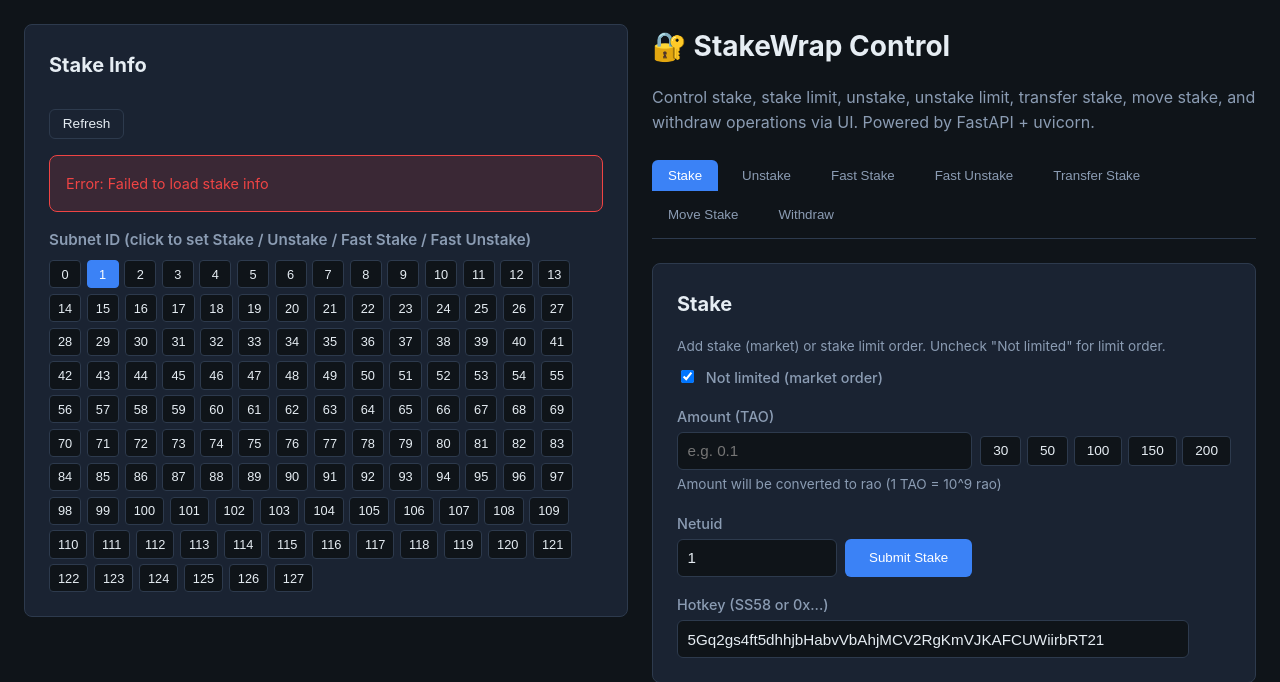
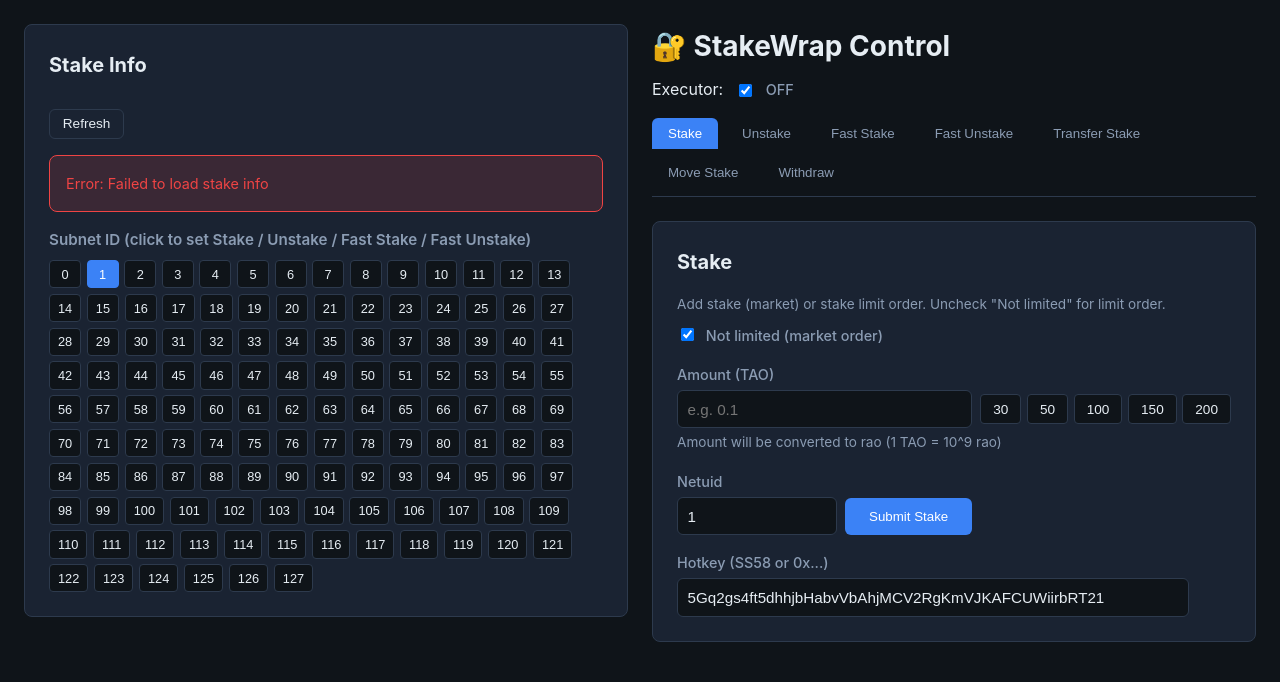
Before and after one commit to alpha-trading-com/evm-staking-v3, a FastAPI app: template app/templates/index.html in a window 1280 px wide. Shown: the top 682 px of the page. Run offline with FastAPI, Linux system fonts and the light colour scheme; the template is opened without the code that fills it, so the values that code supplies are empty; parts of the project's set-up code (start-up, migrations or seed data) failed here and were passed over.

Commit message:
feat: implement executor control functionality with API endpoints for status and enabling/disabling, and update UI for executor management

```diff
--- a/app/main.py
+++ b/app/main.py
@@ -8,10 +8,12 @@ Or: ./run_server.sh
 """
 import asyncio
 import io
+import json
 import os
 import sys
 import contextlib
 import threading
+import time
 from pathlib import Path
 
 _REPO_ROOT = Path(__file__).resolve().parent.parent
@@ -61,6 +63,7 @@ from utils.tolerance import (
     get_stake_min_tolerance,
     get_unstake_min_tolerance,
 )
+from bt_utils.constants import EXECUTOR_ENABLED_FILENAME, EXECUTOR_HEARTBEAT_FILENAME
 from bt_utils.fast_stake_unstake import (
     fast_stake_async,
     fast_unstake_async,
@@ -161,6 +164,70 @@ async def root(_: str = Depends(get_current_username)):
 @app.get("/ui", response_class=HTMLResponse)
 async def index(request: Request, _: str = Depends(get_current_username)):
     return templates.TemplateResponse("index.html", {"request": request})
+
+
+EXECUTOR_ACTIVE_MAX_AGE_SEC = 60  # Consider executor "active" (submitting) if heartbeat newer than this
+
+def _read_executor_enabled() -> bool:
+    path = _REPO_ROOT / EXECUTOR_ENABLED_FILENAME
+    if not path.is_file():
+        return True
+    try:
+        with open(path) as f:
+            return json.load(f).get("enabled", True)
+    except Exception:
+        return True
+
+
+@app.get("/api/executor-status")
+async def api_executor_status(_: str = Depends(get_current_username)):
+    """Return executor on/off (UI toggle) and whether it's active (heartbeat recent)."""
+    enabled = _read_executor_enabled()
+    heartbeat_path = _REPO_ROOT / EXECUTOR_HEARTBEAT_FILENAME
+    try:
+        if not heartbeat_path.is_file():
+            active = False
+            age_sec = None
+            last_block = None
+        else:
+            mtime = heartbeat_path.stat().st_mtime
+            age_sec = time.time() - mtime
+            active = enabled and age_sec <= EXECUTOR_ACTIVE_MAX_AGE_SEC
+            with open(heartbeat_path) as f:
+                data = json.load(f)
+            last_block = data.get("last_block")
+        if not enabled:
+            msg = "Executor is OFF. Turn ON so fast stake/unstake are applied (auto_execute.py must be running)."
+        elif not active:
+            msg = "Executor ON but no recent heartbeat. Run python bt_utils/auto_execute.py."
+        else:
+            msg = "Executor ON and active."
+        return {
+            "ok": True,
+            "executor_enabled": enabled,
+            "executor_active": active,
+            "last_block": last_block,
+            "last_seen_ago_sec": round(age_sec, 1) if age_sec is not None else None,
+            "message": msg,
+        }
+    except Exception as e:
+        return {"ok": True, "executor_enabled": enabled, "executor_active": False, "message": str(e)}
+
+
+class SetExecutorEnabledBody(BaseModel):
+    enabled: bool
+
+
+@app.post("/api/set-executor-enabled")
+async def api_set_executor_enabled(body: SetExecutorEnabledBody, _: str = Depends(get_current_username)):
+    """Turn executor (execute() submissions) on or off. auto_execute.py reads this file each block."""
+    path = _REPO_ROOT / EXECUTOR_ENABLED_FILENAME
+    try:
+        with open(path, "w") as f:
+            json.dump({"enabled": body.enabled}, f)
+        return {"ok": True, "executor_enabled": body.enabled}
+    except Exception as e:
+        return JSONResponse({"ok": False, "error": str(e)}, status_code=500)
 
 
 @app.get("/api/status")
--- a/app/templates/index.html
+++ b/app/templates/index.html
@@ -135,11 +135,14 @@
       </div>
       <div class="main-right">
         <h1>🔐 StakeWrap Control</h1>
-        <p style="color: var(--muted); margin-bottom: 1.5rem;">
-          Control stake, stake limit, unstake, unstake limit, transfer stake, move stake, and withdraw operations via UI.
-          Powered by FastAPI + uvicorn.
-        </p>
-
+        <div class="executor-control" style="display: flex; align-items: center; gap: 0.75rem; margin-bottom: 1rem; flex-wrap: wrap;">
+          <span>Executor:</span>
+          <label style="margin: 0; display: flex; align-items: center; gap: 0.35rem;">
+            <input id="executor-enabled" type="checkbox" onchange="setExecutorEnabled(this.checked)" />
+            <span id="executor-enabled-label">ON</span>
+          </label>
+          <span id="executor-status-msg" class="hint" style="margin: 0;"></span>
+        </div>
         <div class="tabs" id="tabs"></div>
 
     <section class="panel active" id="panel-stake">
@@ -280,7 +283,7 @@
       <label>Netuid</label>
       <div class="amount-input-row">
         <input id="fs-netuid" type="number" value="1" style="max-width: 8rem;" />
-        <button class="submit" onclick="postFastStakeOrLimit()" style="margin-top: 0;">Submit Fast Stake</button>
+        <button id="btn-fast-stake" class="submit" onclick="postFastStakeOrLimit()" style="margin-top: 0;">Submit Fast Stake</button>
       </div>
       <div id="fast-stake-limit-options" style="display: none;">
         <div class="stake-limit-row" style="display: flex; flex-wrap: wrap; align-items: center; gap: 1rem; margin-top: 0.5rem;">
@@ -303,7 +306,7 @@
       <small class="hint">Unstake via MevShield (Bittensor extrinsic). Unstakes all for the given netuid.</small>
       <label>Netuid</label>
       <input id="fu-netuid" type="number" value="1" />
-      <button class="submit" onclick="postFastUnstake()">Submit Fast Unstake</button>
+      <button id="btn-fast-unstake" class="submit" onclick="postFastUnstake()">Submit Fast Unstake</button>
       <div id="fu-result"></div>
     </section>
       </div>
@@ -437,6 +440,46 @@
       }
     }
 
+    // Executor ON/OFF: only when ON and heartbeat recent can fast stake/unstake be applied
+    async function loadExecutorStatus() {
+      try {
+        const r = await fetch('/api/executor-status');
+        const j = await r.json();
+        const cb = document.getElementById('executor-enabled');
+        const label = document.getElementById('executor-enabled-label');
+        const msg = document.getElementById('executor-status-msg');
+        const btnFastStake = document.getElementById('btn-fast-stake');
+        const btnFastUnstake = document.getElementById('btn-fast-unstake');
+        if (cb) cb.checked = j.executor_enabled !== false;
+        if (label) label.textContent = j.executor_enabled ? 'ON' : 'OFF';
+        if (msg) msg.textContent = j.message || '';
+        const canSubmit = j.executor_enabled && j.executor_active;
+        if (btnFastStake) btnFastStake.disabled = !canSubmit;
+        if (btnFastUnstake) btnFastUnstake.disabled = !canSubmit;
+      } catch (e) {
+        const msg = document.getElementById('executor-status-msg');
+        if (msg) msg.textContent = 'Failed to load executor status';
+      }
+    }
+    async function setExecutorEnabled(checked) {
+      try {
+        const r = await fetch('/api/set-executor-enabled', {
+          method: 'POST',
+          headers: { 'Content-Type': 'application/json' },
+          body: JSON.stringify({ enabled: checked }),
+        });
+        const j = await r.json();
+        if (j.ok) await loadExecutorStatus();
+        else {
+          document.getElementById('executor-enabled').checked = !checked;
+          document.getElementById('executor-status-msg').textContent = j.error || 'Failed';
+        }
+      } catch (e) {
+        document.getElementById('executor-enabled').checked = !checked;
+        document.getElementById('executor-status-msg').textContent = String(e);
+      }
+    }
+
     // Restore persisted values as soon as DOM loads
     document.addEventListener("DOMContentLoaded", () => {
       restoreAllInputs();
@@ -450,6 +493,7 @@
       restoreActiveTab(); // new for tab persist
       initSubnetButtons();
       loadStakeInfo(); // Load stake info on page load
+      loadExecutorStatus();
     });
 
     // --- Persistence END ---
--- a/bt_utils/constants.py
+++ b/bt_utils/constants.py
@@ -16,3 +16,7 @@ BLOCK_CYCLE = 4
 # Deletegate wallets
 DELETEGATE_1 = "proxy"
 DELETEGATE_2 = "test_proxy"
+
+# Executor: UI can turn on/off via executor_enabled.json; auto_execute only submits when enabled
+EXECUTOR_ENABLED_FILENAME = "executor_enabled.json"
+EXECUTOR_HEARTBEAT_FILENAME = "executor_heartbeat.json"
```
Also changed, not shown: bt_utils/auto_execute.py (+27 -2 lines), 1 other file.
